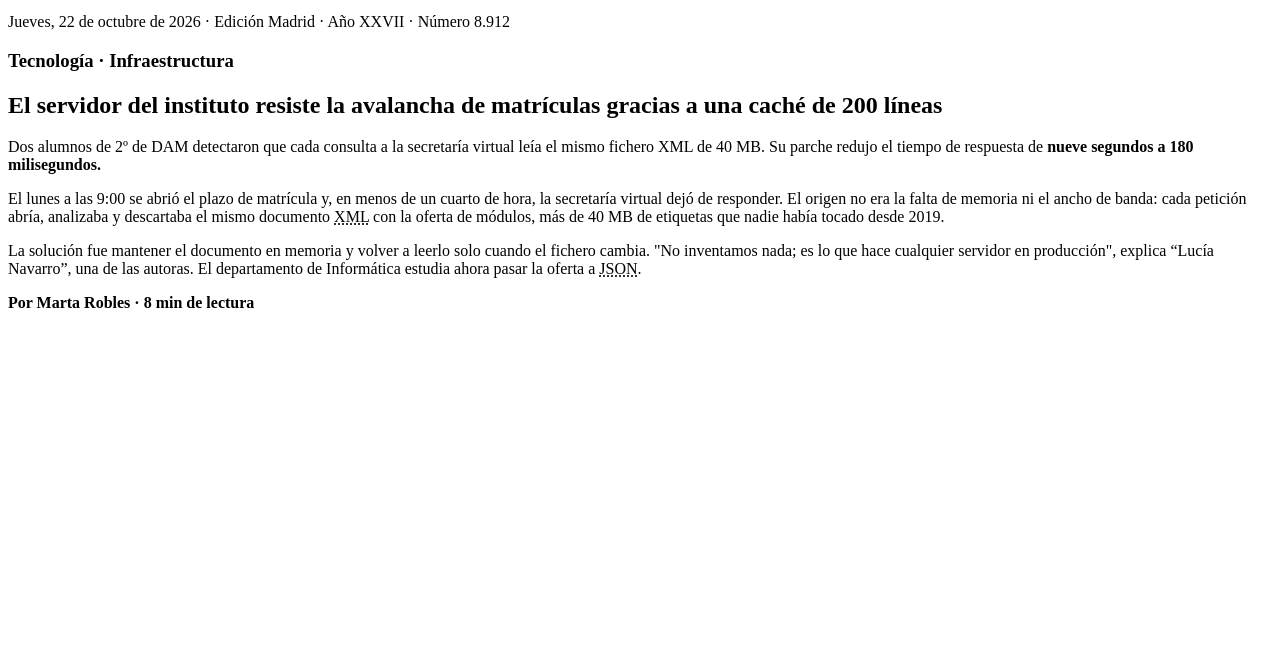
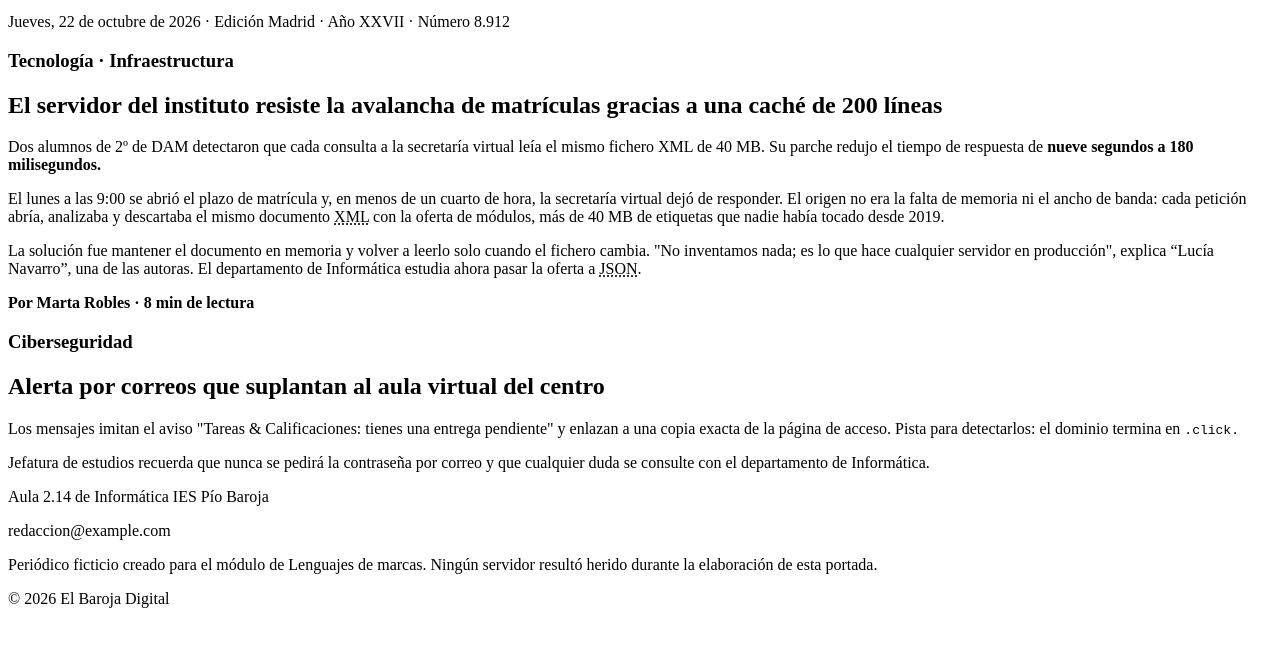
Before and after one commit to umbre4j/baroja-digital, a plain HTML site: page index.html in a window 1280 px wide. Shown: the part 101-748 px from the top of the page. Drawn offline with Linux system fonts and the light colour scheme.

Commit message:
ejercicio 4

```diff
--- a/index.html
+++ b/index.html
@@ -15,8 +15,17 @@
             <h2>El servidor del instituto resiste la avalancha de matrículas gracias a una caché de 200 líneas</h2>
                 <p>Dos alumnos de 2º de DAM detectaron que cada consulta a la secretaría virtual leía el mismo fichero XML de 40 MB. Su parche redujo el tiempo de respuesta de <strong>nueve segundos a 180 milisegundos.</strong></p>
                 <p>El lunes a las 9:00 se abrió el plazo de matrícula y, en menos de un cuarto de hora, la secretaría virtual dejó de responder. El origen no era la falta de memoria ni el ancho de banda: cada petición abría, analizaba y descartaba el mismo documento <abbr title="XML: eXtensible Markup Language">XML</abbr> con la oferta de módulos, más de 40 MB de etiquetas que nadie había tocado desde 2019.</p>
-        <p>La solución fue mantener el documento en memoria y volver a leerlo solo cuando el fichero cambia. "No inventamos nada; es lo que hace cualquier servidor en producción", explica <q>Lucía Navarro</q>, una de las autoras. El departamento de Informática estudia ahora pasar la oferta a <abbr title="JavaScript Object
-Notation">JSON</abbr>.</p>
+                <p>La solución fue mantener el documento en memoria y volver a leerlo solo cuando el fichero cambia. "No inventamos nada; es lo que hace cualquier servidor en producción", explica <q>Lucía Navarro</q>, una de las autoras. El departamento de Informática estudia ahora pasar la oferta a <abbr title="JSON: JavaScript ObjectNotation">JSON</abbr>.</p>
                 <p><strong>Por Marta Robles · 8 min de lectura</strong></p>
+            <h3>Ciberseguridad</h3>
+            <h2>Alerta por correos que suplantan al aula virtual del centro</h2>
+                <p>Los mensajes imitan el aviso "Tareas & Calificaciones: tienes una entrega pendiente" y enlazan a una copia exacta de la página de acceso. Pista para detectarlos: el dominio termina en <code>.click.</code></p>
+                <p>Jefatura de estudios recuerda que nunca se pedirá la contraseña por correo y que cualquier duda se consulte con el departamento de Informática.</p>
+
+
+            <p>Aula 2.14 de Informática IES Pío Baroja</p>
+            <p>redaccion@example.com</p>
+            <p>Periódico ficticio creado para el módulo de Lenguajes de marcas. Ningún servidor resultó herido durante la elaboración de esta portada.</p>
+            <p>© 2026 El Baroja Digital</p>
     </body>
 </html>
```
Lines whose indentation alone changed are shown as unchanged.
